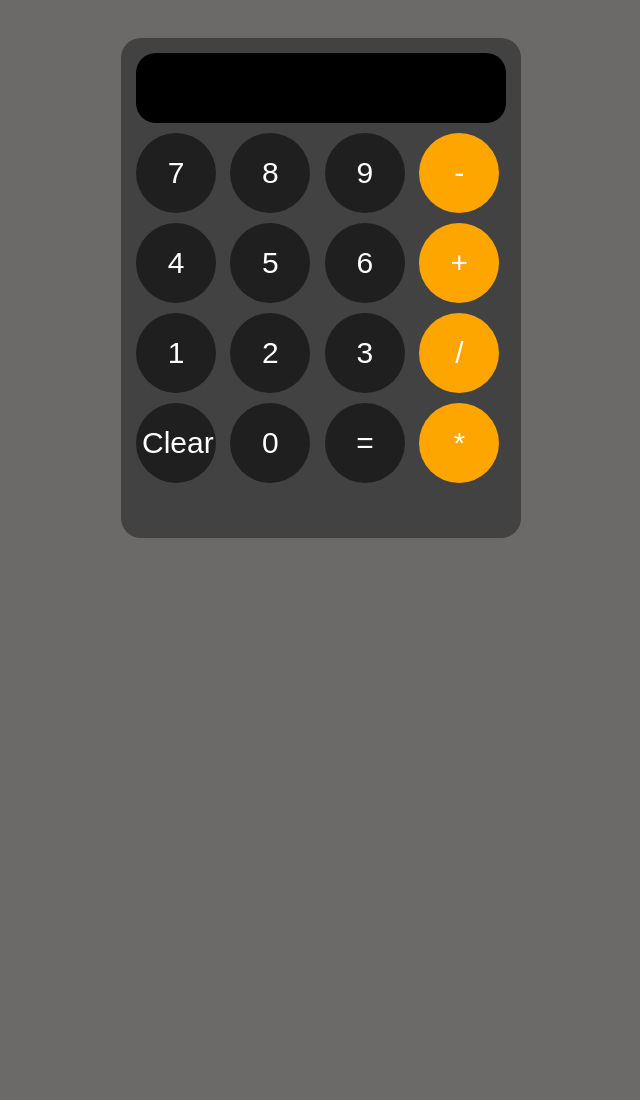
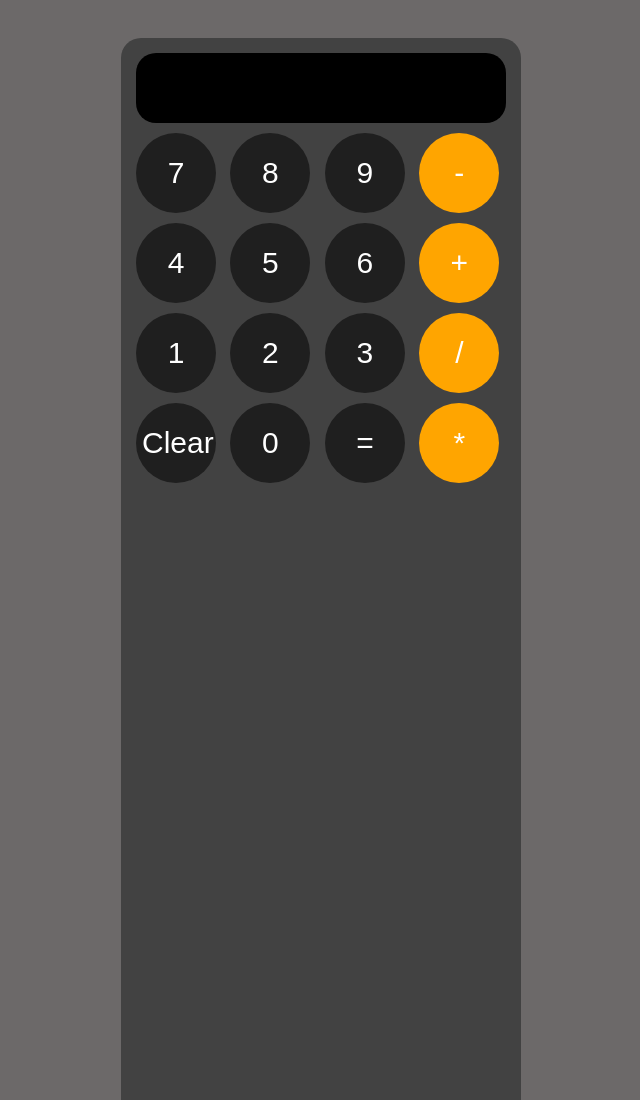
Before and after one commit to maribhamid/Calculator, a plain HTML site: page index.html in a window 1280 px wide. Shown: the top 1100 px of the page, without its empty margins (319-959 px from the left). Before the commit the page ends 800 px from the top, so only its background shows below. Drawn offline with Linux system fonts and the light colour scheme.

Commit message:
Update index.html

```diff
--- a/index.html
+++ b/index.html
@@ -21,7 +21,7 @@
             border-radius: 20px;
             background-color: rgb(66, 66, 66);
             margin-top: 30px;
-            padding: 10px 10px 50px 10px
+            padding: 10px 10px 100% 10px
         }
         .textDisplay{
             margin: 5px;
@@ -102,4 +102,5 @@
         displayCalculation();
     }
 </script>
+
 </html>
```
